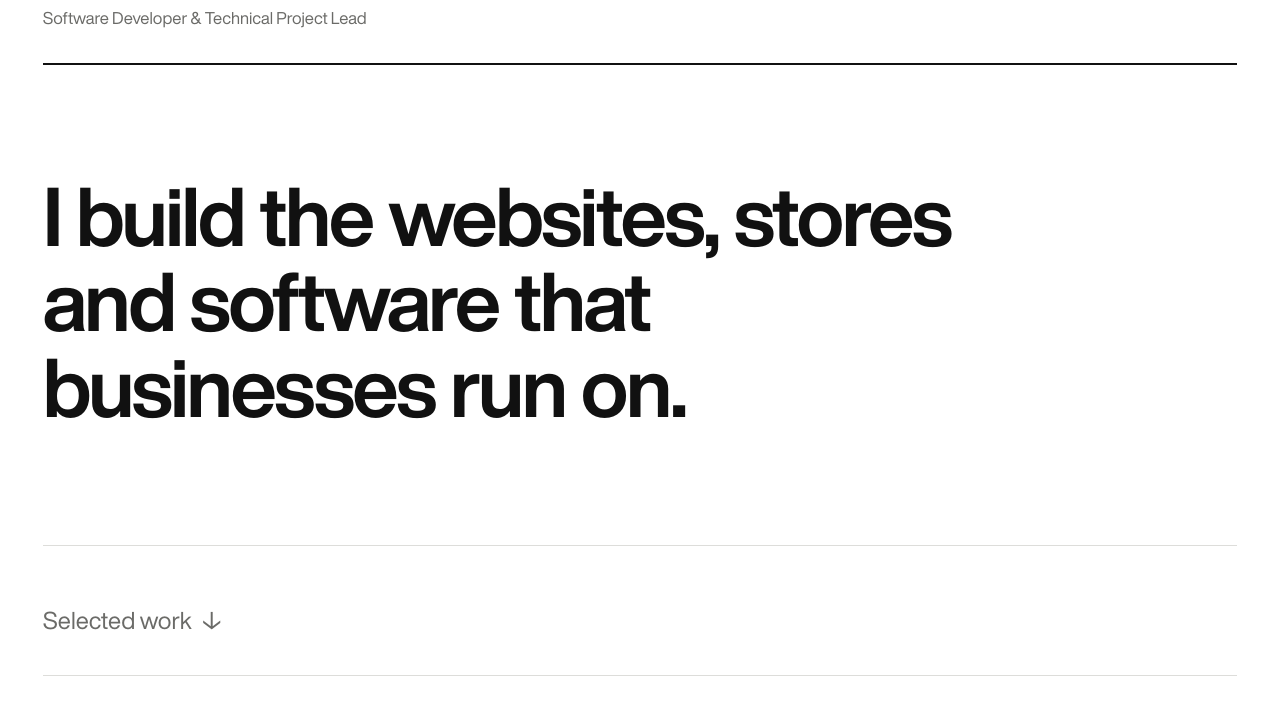
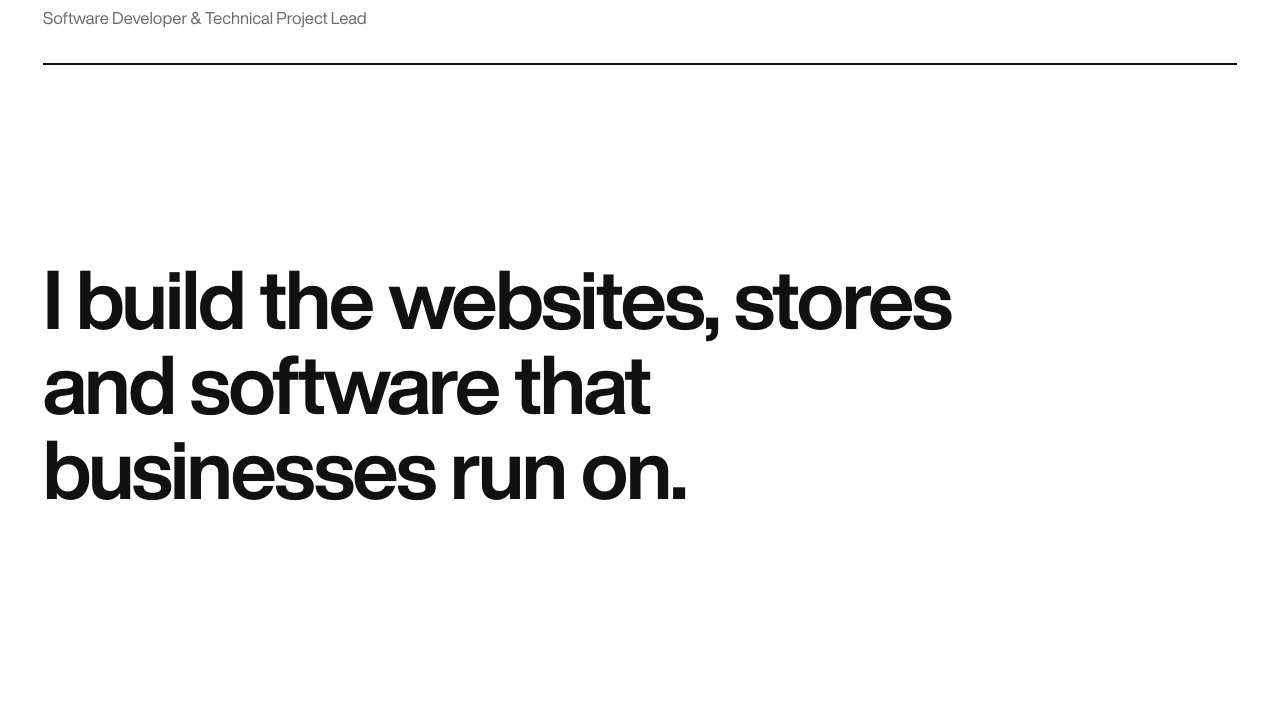
Before and after one commit to nicocantarelli/nicocantarelli-site, a website: page index.html in a window 1280 px wide. Shown: the part 98-800 px from the top of the page. Drawn offline with Linux system fonts and the light colour scheme.

Commit message:
Full viewport hero with the selected work index below the fold

```diff
--- a/index.html
+++ b/index.html
@@ -70,7 +70,8 @@
   .label .arw { margin-left: 4px; }
 
   /* hero */
-  .hero { padding: 108px 0 116px; border-bottom: 1px solid var(--hair); }
+  .fold { min-height: 100vh; min-height: 100svh; display: flex; flex-direction: column; }
+  .hero { flex: 1; display: flex; align-items: center; padding: 40px 0; border-bottom: none; }
   .hero p {
     font-weight: 600;
     font-size: clamp(2rem, 6.4vw, 6rem);
@@ -161,6 +162,7 @@
 <body>
 <div class="wide">
 
+  <div class="fold">
   <header>
       <div class="top">
         <a class="name" href="/">Nicolas Cantarelli</a>
@@ -176,6 +178,7 @@
   <section class="hero">
     <p>I build the websites, stores and software that businesses run on.</p>
   </section>
+  </div>
 
   <section id="work">
     <p class="label">Selected work <span class="arw">&darr;</span></p>
```
